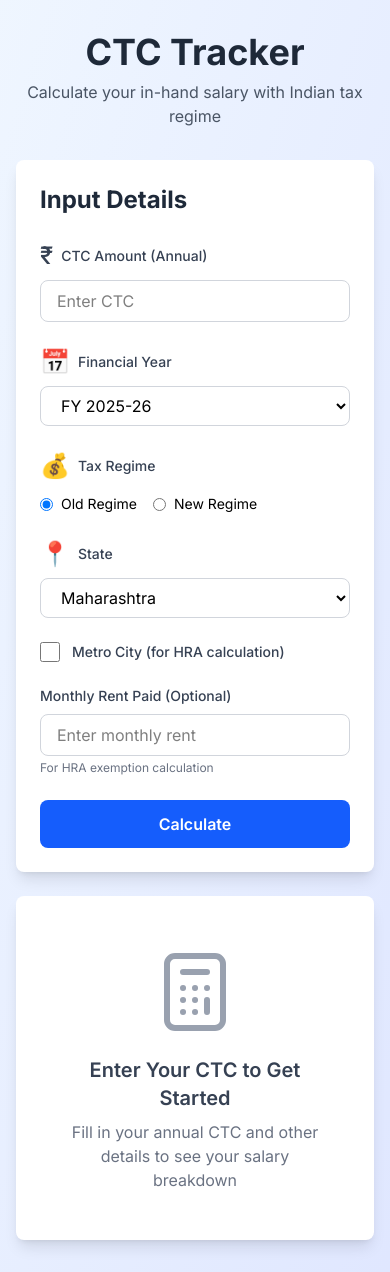
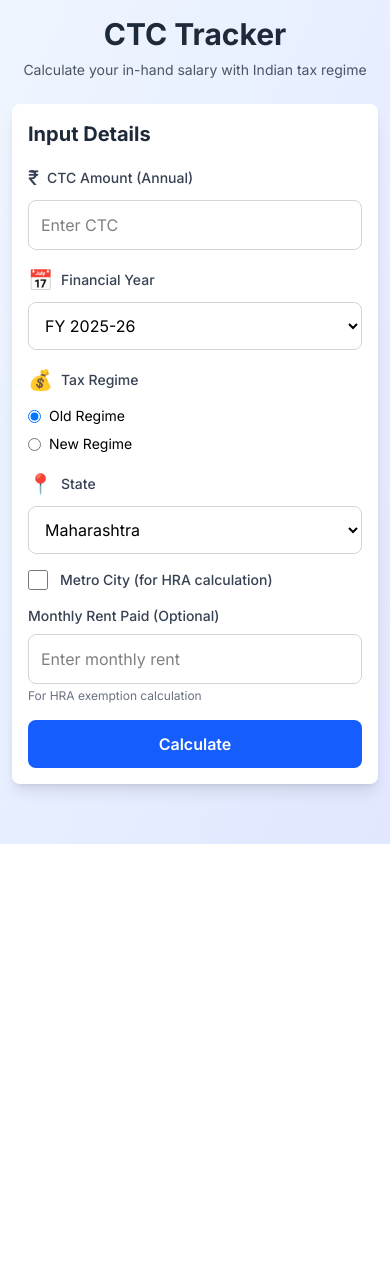
Before and after one commit to ananikets18/ctc-tracker, a React (Vite) app: page / in a window 390 px wide. After the commit the page ends 844 px from the top, so only its background shows below. Built offline with nearby package versions, Linux system fonts and the light colour scheme.

Commit message:
Enhance mobile experience by implementing a bottom sheet modal for results; improve responsiveness and styling across components

```diff
--- a/src/App.jsx
+++ b/src/App.jsx
@@ -7,6 +7,7 @@ import { calculateCTCBreakdown } from './utils/taxCalculations';
 
 function App() {
   const [results, setResults] = useState(null);
+  const [showResultsModal, setShowResultsModal] = useState(false);
 
   const { register, watch, setValue, getValues } = useForm({
     defaultValues: {
@@ -48,8 +49,13 @@ function App() {
         }
       );
       setResults(calculationResults);
+      // Open modal on mobile/tablet (< 1024px)
+      if (window.innerWidth < 1024) {
+        setShowResultsModal(true);
+      }
     } else {
       setResults(null);
+      setShowResultsModal(false);
     }
   }, [ctc, isOldRegime, state, rentPaid, isMetro, financialYear]);
 
@@ -58,20 +64,43 @@ function App() {
     handleCalculate();
   }, [handleCalculate]);
 
+  // Close modal on escape key
+  useEffect(() => {
+    const handleEscape = (e) => {
+      if (e.key === 'Escape') {
+        setShowResultsModal(false);
+      }
+    };
+    window.addEventListener('keydown', handleEscape);
+    return () => window.removeEventListener('keydown', handleEscape);
+  }, []);
+
+  // Prevent body scroll when modal is open
+  useEffect(() => {
+    if (showResultsModal) {
+      document.body.style.overflow = 'hidden';
+    } else {
+      document.body.style.overflow = 'unset';
+    }
+    return () => {
+      document.body.style.overflow = 'unset';
+    };
+  }, [showResultsModal]);
+
   return (
-    <div className="min-h-screen bg-linear-to-br from-blue-50 to-indigo-100 py-8 px-4">
+    <div className="min-h-screen bg-gradient-to-br from-blue-50 to-indigo-100 py-4 sm:py-8 px-3 sm:px-4">
       <div className="max-w-7xl mx-auto">
         {/* Header */}
-        <div className="text-center mb-8">
-          <h1 className="text-4xl font-bold text-gray-800 mb-2">
+        <div className="text-center mb-6 sm:mb-8 px-2">
+          <h1 className="text-3xl sm:text-4xl md:text-5xl font-bold text-gray-800 mb-2">
             CTC Tracker
           </h1>
-          <p className="text-gray-600">
+          <p className="text-sm sm:text-base text-gray-600">
             Calculate your in-hand salary with Indian tax regime
           </p>
         </div>
 
-        <div className="grid grid-cols-1 lg:grid-cols-3 gap-6">
+        <div className="grid grid-cols-1 lg:grid-cols-3 gap-4 sm:gap-6">
           {/* Input Panel */}
           <div className="lg:col-span-1">
             <InputPanel
@@ -83,29 +112,72 @@ function App() {
           </div>
 
           {/* Results Panel */}
-          <div className="lg:col-span-2 space-y-6">
+          <div className="lg:col-span-2 space-y-6 hidden lg:block">
             {results ? (
               <>
                 <ResultsPanel results={results} />
                 <SalaryChart results={results} />
               </>
             ) : (
-              <div className="bg-white rounded-lg shadow-lg p-12 text-center">
+              <div className="bg-white rounded-lg shadow-lg p-6 sm:p-12 text-center">
                 <div className="text-gray-400 mb-4">
-                  <svg className="w-24 h-24 mx-auto" fill="none" stroke="currentColor" viewBox="0 0 24 24">
+                  <svg className="w-16 h-16 sm:w-24 sm:h-24 mx-auto" fill="none" stroke="currentColor" viewBox="0 0 24 24">
                     <path strokeLinecap="round" strokeLinejoin="round" strokeWidth={1.5} d="M9 7h6m0 10v-3m-3 3h.01M9 17h.01M9 14h.01M12 14h.01M15 11h.01M12 11h.01M9 11h.01M7 21h10a2 2 0 002-2V5a2 2 0 00-2-2H7a2 2 0 00-2 2v14a2 2 0 002 2z" />
                   </svg>
                 </div>
-                <h3 className="text-xl font-semibold text-gray-700 mb-2">
+                <h3 className="text-lg sm:text-xl font-semibold text-gray-700 mb-2">
                   Enter Your CTC to Get Started
                 </h3>
-                <p className="text-gray-500">
+                <p className="text-sm sm:text-base text-gray-500">
                   Fill in your annual CTC and other details to see your salary breakdown
                 </p>
               </div>
             )}
           </div>
         </div>
+
+        {/* Mobile Bottom Sheet Modal */}
+        {showResultsModal && results && (
+          <>
+            {/* Backdrop */}
+            <div
+              className="fixed inset-0 bg-black bg-opacity-50 z-40 lg:hidden"
+              onClick={() => setShowResultsModal(false)}
+            />
+
+            {/* Bottom Sheet */}
+            <div className="fixed inset-x-0 bottom-0 top-0 z-50 lg:hidden flex flex-col bg-white animate-slide-up overflow-hidden">
+              {/* Header */}
+              <div className="flex items-center justify-between p-4 border-b border-gray-200 bg-white sticky top-0 z-10">
+                <button
+                  onClick={() => setShowResultsModal(false)}
+                  className="flex items-center text-blue-600 font-semibold"
+                >
+                  <svg className="w-5 h-5 mr-1" fill="none" stroke="currentColor" viewBox="0 0 24 24">
+                    <path strokeLinecap="round" strokeLinejoin="round" strokeWidth={2} d="M15 19l-7-7 7-7" />
+                  </svg>
+                  Back to Edit
+                </button>
+                <button
+                  onClick={() => setShowResultsModal(false)}
+                  className="p-2 hover:bg-gray-100 rounded-full"
+                >
+                  <svg className="w-6 h-6 text-gray-600" fill="none" stroke="currentColor" viewBox="0 0 24 24">
+                    <path strokeLinecap="round" strokeLinejoin="round" strokeWidth={2} d="M6 18L18 6M6 6l12 12" />
+                  </svg>
+                </button>
+              </div>
+
+              {/* Scrollable Content */}
+              <div className="flex-1 overflow-y-auto overscroll-contain">
+                <div className="p-4 space-y-4">
+                  <ResultsPanel results={results} />
+                  <SalaryChart results={results} />
+                </div>
+              </div>
+            </div>
+          </>
+        )}
       </div>
     </div>
   );
--- a/src/components/InputPanel.jsx
+++ b/src/components/InputPanel.jsx
@@ -13,32 +13,32 @@ const InputPanel = ({ register, values, setValue, onCalculate }) => {
   ];
 
   return (
-    <div className="bg-white rounded-lg shadow-lg p-6">
-      <h2 className="text-2xl font-bold text-gray-800 mb-6">Input Details</h2>
+    <div className="bg-white rounded-lg shadow-lg p-4 sm:p-6">
+      <h2 className="text-xl sm:text-2xl font-bold text-gray-800 mb-4 sm:mb-6">Input Details</h2>
 
       {/* CTC Amount */}
-      <div className="mb-6">
+      <div className="mb-4 sm:mb-6">
         <label className="flex items-center text-sm font-medium text-gray-700 mb-2">
-          <span className="text-2xl mr-2">₹</span>
+          <span className="text-xl sm:text-2xl mr-2">₹</span>
           CTC Amount (Annual)
         </label>
         <input
           type="number"
           {...register('ctc')}
-          className="w-full px-4 py-2 border border-gray-300 rounded-lg focus:ring-2 focus:ring-blue-500 focus:border-transparent"
+          className="w-full px-3 sm:px-4 py-3 sm:py-2 text-base border border-gray-300 rounded-lg focus:ring-2 focus:ring-blue-500 focus:border-transparent"
           placeholder="Enter CTC"
         />
       </div>
 
       {/* Financial Year */}
-      <div className="mb-6">
+      <div className="mb-4 sm:mb-6">
         <label className="flex items-center text-sm font-medium text-gray-700 mb-2">
-          <span className="text-2xl mr-2">📅</span>
+          <span className="text-xl sm:text-2xl mr-2">📅</span>
           Financial Year
         </label>
         <select
           {...register('financialYear')}
-          className="w-full px-4 py-2 border border-gray-300 rounded-lg focus:ring-2 focus:ring-blue-500 focus:border-transparent"
+          className="w-full px-3 sm:px-4 py-3 sm:py-2 text-base border border-gray-300 rounded-lg focus:ring-2 focus:ring-blue-500 focus:border-transparent"
         >
           <option value="2026-27">FY 2026-27</option>
           <option value="2025-26">FY 2025-26</option>
@@ -47,12 +47,12 @@ const InputPanel = ({ register, values, setValue, onCalculate }) => {
       </div>
 
       {/* Tax Regime Toggle */}
-      <div className="mb-6">
+      <div className="mb-4 sm:mb-6">
         <label className="flex items-center text-sm font-medium text-gray-700 mb-3">
-          <span className="text-2xl mr-2">💰</span>
+          <span className="text-xl sm:text-2xl mr-2">💰</span>
           Tax Regime
         </label>
-        <div className="flex items-center space-x-4">
+        <div className="flex flex-col sm:flex-row sm:items-center space-y-2 sm:space-y-0 sm:space-x-4">
           <label className="flex items-center cursor-pointer">
             <input
               type="radio"
@@ -79,14 +79,14 @@ const InputPanel = ({ register, values, setValue, onCalculate }) => {
       </div>
 
       {/* State Selection */}
-      <div className="mb-6">
+      <div className="mb-4 sm:mb-6">
         <label className="flex items-center text-sm font-medium text-gray-700 mb-2">
-          <span className="text-2xl mr-2">📍</span>
+          <span className="text-xl sm:text-2xl mr-2">📍</span>
           State
         </label>
         <select
           {...register('state')}
-          className="w-full px-4 py-2 border border-gray-300 rounded-lg focus:ring-2 focus:ring-blue-500 focus:border-transparent"
+          className="w-full px-3 sm:px-4 py-3 sm:py-2 text-base border border-gray-300 rounded-lg focus:ring-2 focus:ring-blue-500 focus:border-transparent"
         >
           {states.map(state => (
             <option key={state} value={state}>{state}</option>
@@ -95,7 +95,7 @@ const InputPanel = ({ register, values, setValue, onCalculate }) => {
       </div>
 
       {/* Metro City Toggle */}
-      <div className="mb-6">
+      <div className="mb-4 sm:mb-6">
         <label className="flex items-center cursor-pointer">
           <input
             type="checkbox"
@@ -110,14 +110,14 @@ const InputPanel = ({ register, values, setValue, onCalculate }) => {
 
       {/* Rent Paid (Optional) */}
       {values.isOldRegime && (
-        <div className="mb-6">
+        <div className="mb-4 sm:mb-6">
           <label className="text-sm font-medium text-gray-700 mb-2 block">
             Monthly Rent Paid (Optional)
           </label>
           <input
             type="number"
             {...register('rentPaid')}
-            className="w-full px-4 py-2 border border-gray-300 rounded-lg focus:ring-2 focus:ring-blue-500 focus:border-transparent"
+            className="w-full px-3 sm:px-4 py-3 sm:py-2 text-base border border-gray-300 rounded-lg focus:ring-2 focus:ring-blue-500 focus:border-transparent"
             placeholder="Enter monthly rent"
           />
           <p className="text-xs text-gray-500 mt-1">For HRA exemption calculation</p>
@@ -127,7 +127,7 @@ const InputPanel = ({ register, values, setValue, onCalculate }) => {
       {/* Calculate Button */}
       <button
         onClick={onCalculate}
-        className="w-full bg-blue-600 text-white py-3 rounded-lg font-semibold hover:bg-blue-700 transition-colors"
+        className="w-full bg-blue-600 text-white py-3 sm:py-3 rounded-lg font-semibold hover:bg-blue-700 transition-colors text-base sm:text-base touch-manipulation"
       >
         Calculate
       </button>
--- a/src/components/ResultsPanel.jsx
+++ b/src/components/ResultsPanel.jsx
@@ -7,33 +7,33 @@ const ResultsPanel = ({ results }) => {
   };
 
   return (
-    <div className="bg-white rounded-lg shadow-lg p-6">
-      <h2 className="text-2xl font-bold text-gray-800 mb-6">Salary Breakdown</h2>
+    <div className="bg-white rounded-lg shadow-lg p-4 sm:p-6">
+      <h2 className="text-xl sm:text-2xl font-bold text-gray-800 mb-4 sm:mb-6">Salary Breakdown</h2>
 
       {/* In-Hand Salary Cards */}
-      <div className="grid grid-cols-1 md:grid-cols-3 gap-4 mb-8">
+      <div className="grid grid-cols-1 sm:grid-cols-2 md:grid-cols-3 gap-3 sm:gap-4 mb-6 sm:mb-8">
         {/* Annual */}
-        <div className="bg-linear-to-br from-green-500 to-green-600 rounded-lg p-4 text-white">
-          <p className="text-sm opacity-90 mb-1">Annual In-Hand</p>
-          <p className="text-3xl font-bold">₹{formatCurrency(results.results.annualInHand)}</p>
+        <div className="bg-gradient-to-br from-green-500 to-green-600 rounded-lg p-3 sm:p-4 text-white">
+          <p className="text-xs sm:text-sm opacity-90 mb-1">Annual In-Hand</p>
+          <p className="text-xl sm:text-2xl md:text-3xl font-bold">₹{formatCurrency(results.results.annualInHand)}</p>
         </div>
 
         {/* Monthly */}
-        <div className="bg-linear-to-br from-blue-500 to-blue-600 rounded-lg p-4 text-white">
-          <p className="text-sm opacity-90 mb-1">Monthly In-Hand</p>
-          <p className="text-3xl font-bold">₹{formatCurrency(results.results.monthlyInHand)}</p>
+        <div className="bg-gradient-to-br from-blue-500 to-blue-600 rounded-lg p-3 sm:p-4 text-white">
+          <p className="text-xs sm:text-sm opacity-90 mb-1">Monthly In-Hand</p>
+          <p className="text-xl sm:text-2xl md:text-3xl font-bold">₹{formatCurrency(results.results.monthlyInHand)}</p>
         </div>
 
         {/* Daily */}
-        <div className="bg-linear-to-br from-purple-500 to-purple-600 rounded-lg p-4 text-white">
-          <p className="text-sm opacity-90 mb-1">Daily In-Hand</p>
-          <p className="text-3xl font-bold">₹{formatCurrency(results.results.dailyInHand)}</p>
+        <div className="bg-gradient-to-br from-purple-500 to-purple-600 rounded-lg p-3 sm:p-4 text-white sm:col-span-2 md:col-span-1">
+          <p className="text-xs sm:text-sm opacity-90 mb-1">Daily In-Hand</p>
+          <p className="text-xl sm:text-2xl md:text-3xl font-bold">₹{formatCurrency(results.results.dailyInHand)}</p>
         </div>
       </div>
 
       {/* Salary Components */}
-      <div className="mb-6">
-        <h3 className="text-lg font-semibold text-gray-700 mb-3">Salary Components</h3>
+      <div className="mb-4 sm:mb-6">
+        <h3 className="text-base sm:text-lg font-semibold text-gray-700 mb-2 sm:mb-3">Salary Components</h3>
         <div className="space-y-2">
           <div className="flex justify-between py-2 border-b">
             <span className="text-gray-600">Basic Salary</span>
@@ -59,8 +59,8 @@ const ResultsPanel = ({ results }) => {
       </div>
 
       {/* Deductions */}
-      <div className="mb-6">
-        <h3 className="text-lg font-semibold text-gray-700 mb-3">Deductions</h3>
+      <div className="mb-4 sm:mb-6">
+        <h3 className="text-base sm:text-lg font-semibold text-gray-700 mb-2 sm:mb-3">Deductions</h3>
         <div className="space-y-2">
           <div className="flex justify-between py-2 border-b">
             <span className="text-gray-600">Employee PF</span>
@@ -82,18 +82,18 @@ const ResultsPanel = ({ results }) => {
       </div>
 
       {/* Summary */}
-      <div className="bg-gray-50 rounded-lg p-4">
-        <div className="flex justify-between py-2 text-lg font-bold">
+      <div className="bg-gray-50 rounded-lg p-3 sm:p-4">
+        <div className="flex justify-between py-2 text-sm sm:text-base md:text-lg font-bold">
           <span>Total CTC</span>
           <span className="text-blue-600">₹{formatCurrency(results.ctc)}</span>
         </div>
-        <div className="flex justify-between py-2 text-lg font-bold">
+        <div className="flex justify-between py-2 text-sm sm:text-base md:text-lg font-bold">
           <span>Total Deductions</span>
           <span className="text-red-600">
             -₹{formatCurrency(results.deductions.employeePF + results.deductions.professionalTax + results.deductions.totalTax)}
           </span>
         </div>
-        <div className="flex justify-between py-2 text-xl font-bold border-t-2 border-gray-300 mt-2 pt-2">
+        <div className="flex justify-between py-2 text-base sm:text-lg md:text-xl font-bold border-t-2 border-gray-300 mt-2 pt-2">
           <span>Net In-Hand (Annual)</span>
           <span className="text-green-600">₹{formatCurrency(results.results.annualInHand)}</span>
         </div>
```
Also changed, not shown: src/components/SalaryChart.jsx (+5 -5 lines).
